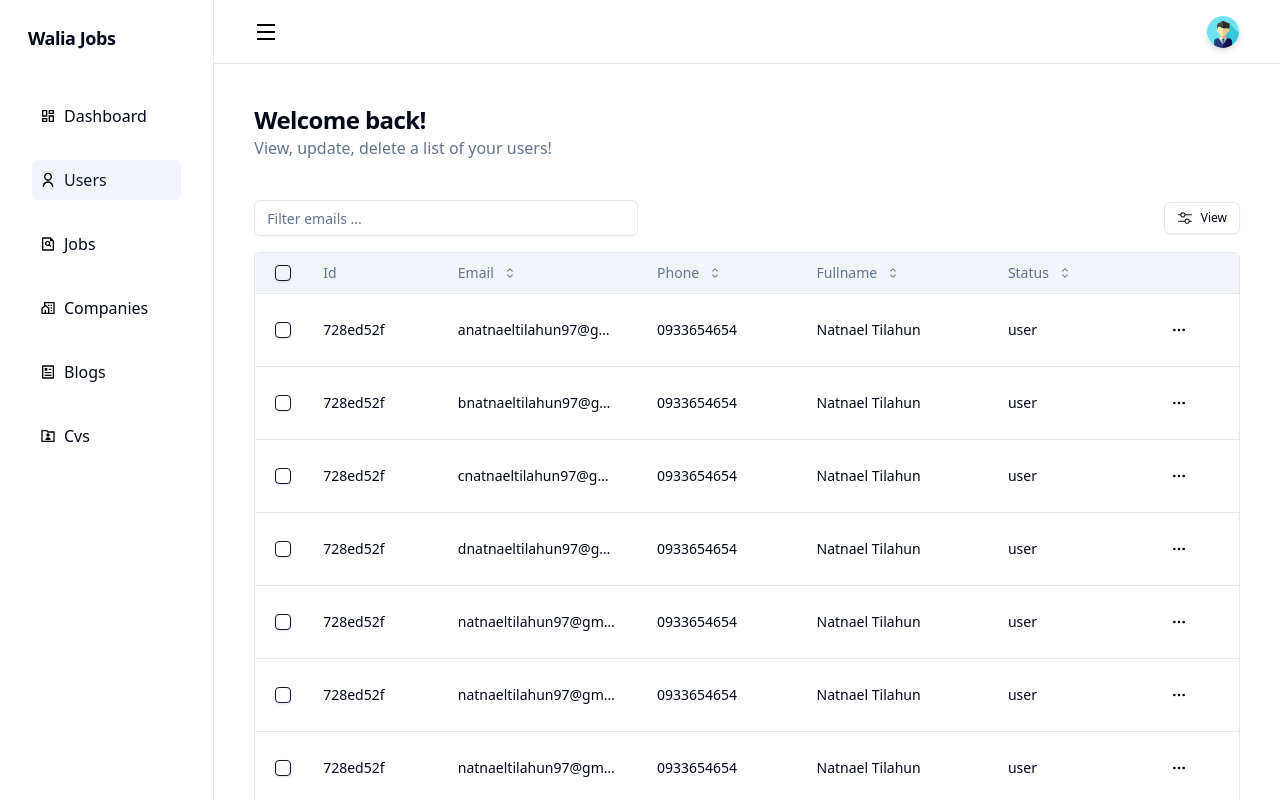
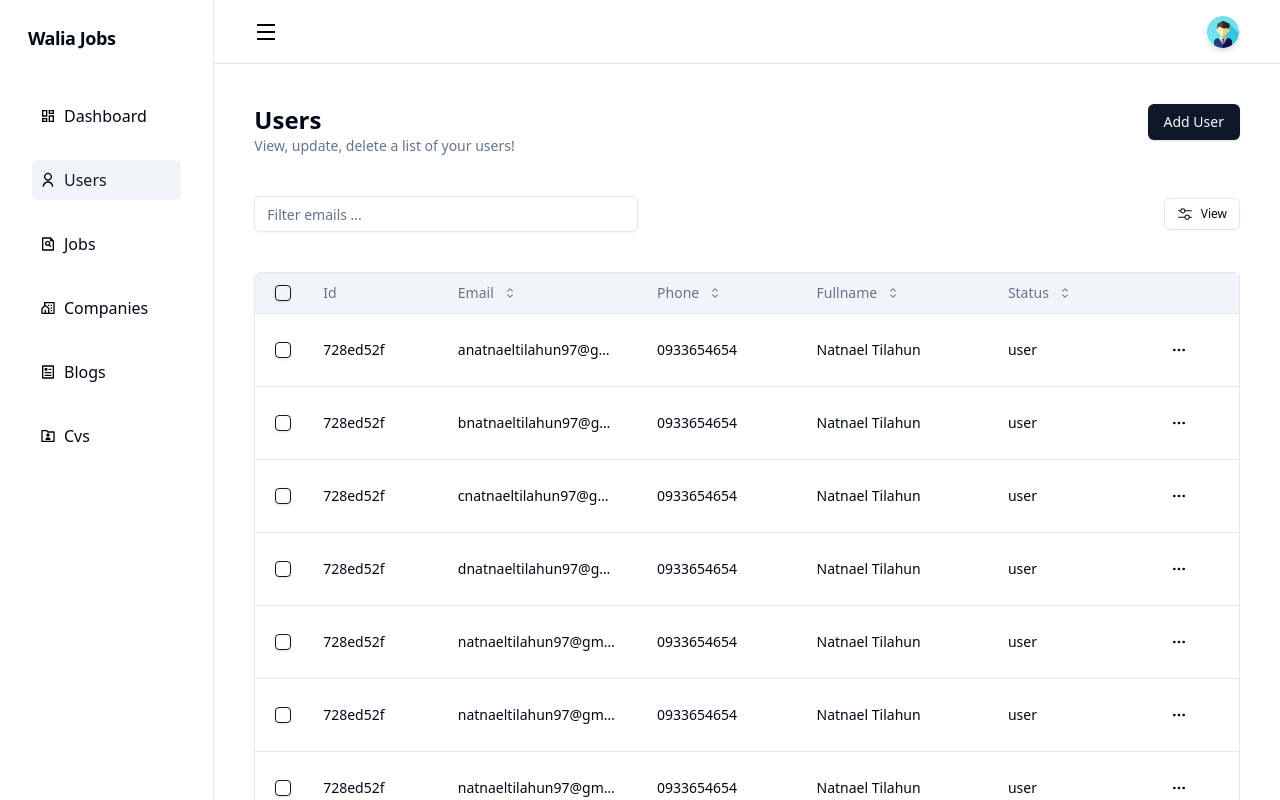
Before and after one commit to Natnael-Tilahun/walia-backend, a Next.js app: page /users/view-users in a window 1280 px wide. Shown: the top 800 px of the page. Built offline with nearby package versions, Linux system fonts and the light colour scheme.

Commit message:
Ui: add new button on users, jobs, companies, blogs, cvs page, modify add blog page ui

```diff
--- a/src/app/(dashboard)/blogs/add-blogs/page.tsx
+++ b/src/app/(dashboard)/blogs/add-blogs/page.tsx
@@ -1,80 +1,94 @@
-"use client"
+"use client";
 
-import PageTitle from '@/components/PageTitle'
-import { useInfos } from '@/stores/newJobForm/infos';
-import { ChangeEvent, useState } from 'react';
-import { Label } from 'recharts';
-
+import PageTitle from "@/components/PageTitle";
+import { Button } from "@/components/ui/button";
+import { useInfos } from "@/stores/newJobForm/infos";
+import { ChangeEvent, useState } from "react";
+import { Label } from "recharts";
 
 // Types
 interface FieldType {
-  name: 'blogTitle'|'blogContent'|'image'|'author';
+  name: "blogTitle" | "blogContent" | "image" | "author";
   label: string;
   placeholder: string;
 }
 
 interface InputParams {
-  value:string,
-  onChange: (e:ChangeEvent<HTMLInputElement>) => void,
-  name: string,
-  placeholder: string,
+  value: string;
+  onChange: (e: ChangeEvent<HTMLInputElement>) => void;
+  name: string;
+  placeholder: string;
 }
 
-
 // Components
-const Input = ({value,onChange,name,placeholder}:InputParams) => {
+const Input = ({ value, onChange, name, placeholder }: InputParams) => {
   return (
-    <input type='text' placeholder={placeholder} value={value} name={name} id={name} onChange={onChange}
-      className='transition w-full outline-confirm border border-muted rounded-md px-4 py-3 text-primary caret-primary placeholder:text-muted-dark ' />
-  )
-}
-
+    <input
+      type="text"
+      placeholder={placeholder}
+      value={value}
+      name={name}
+      id={name}
+      onChange={onChange}
+      className="transition w-full outline-confirm border border-muted rounded-md px-4 py-3 text-primary caret-primary placeholder:text-muted-dark "
+    />
+  );
+};
 
 // Data
-const fields:FieldType[] = [
+const fields: FieldType[] = [
   {
-    name: 'blogTitle',
-    label: 'Blog Title',
+    name: "blogTitle",
+    label: "Blog Title",
     placeholder: "Job Title",
   },
   {
-    name: 'blogContent',
-    label: 'Blog Content',
+    name: "blogContent",
+    label: "Blog Content",
     placeholder: "Job Category",
   },
   {
-    name: 'image',
-    label: 'Image',
+    name: "image",
+    label: "Image",
     placeholder: "blog image",
   },
   {
-    name: 'author',
-    label: 'Author',
+    name: "author",
+    label: "Author",
     placeholder: "blog author",
   },
-]
+];
 
 export default function Home() {
-  const {fieldsValue,setFieldsValue} = useInfos(state=>({
+  const { fieldsValue, setFieldsValue } = useInfos((state) => ({
     fieldsValue: state.infos,
     setFieldsValue: state.setInfos,
-  }))
+  }));
   return (
     <div className="px-5 lg:px-10 space-y-10 mx-auto py-6">
       <PageTitle
-        title="Post a Job"
+        title="Post a Blog"
         sub="Please fill in the required fields below,"
       />
       <form action="#">
-        {fields.map(({name,label,placeholder}) => (
-        <div key={name} className='my-4' >
-            <label htmlFor={name} className='block font-medium text-primary mb-1'>
+        {fields.map(({ name, label, placeholder }) => (
+          <div key={name} className="my-4">
+            <label
+              htmlFor={name}
+              className="block font-medium text-primary mb-1"
+            >
               {label}
             </label>
-            <Input placeholder={placeholder} name={name} value={fieldsValue[name]} onChange={e=>setFieldsValue(name,e.target.value)} />
+            <Input
+              placeholder={placeholder}
+              name={name}
+              value={fieldsValue[name]}
+              onChange={(e) => setFieldsValue(name, e.target.value)}
+            />
           </div>
-       ))}
+        ))}
+        <Button>Create Blog</Button>
       </form>
     </div>
-  )
+  );
 }
--- a/src/app/(dashboard)/blogs/view-blogs/page.tsx
+++ b/src/app/(dashboard)/blogs/view-blogs/page.tsx
@@ -1,5 +1,8 @@
 import { DataTable } from "@/components/data-table";
 import { Blog, columns } from "./columns";
+import PageTitle from "@/components/PageTitle";
+import { Button } from "@/components/ui/button";
+import Link from "next/link";
 
 async function getData(): Promise<Blog[]> {
   return [
@@ -31,11 +34,11 @@ export default async function Blogs() {
 
   return (
     <div className="px-5 lg:px-10 space-y-6 mx-auto py-10">
-      <div>
-        <h2 className="text-2xl font-bold tracking-tight">Welcome back!</h2>
-        <p className="text-muted-foreground">
-          Here&apos;s a list of your blogs!
-        </p>
+      <div className="flex justify-between">
+        <PageTitle title="Blogs" sub="View, edit, delete blogs here." />
+        <Link href="/blogs/add-blogs">
+          <Button>Add Blog</Button>
+        </Link>
       </div>
       <DataTable columns={columns} data={data} />
     </div>
--- a/src/app/(dashboard)/companies/view-companies/page.tsx
+++ b/src/app/(dashboard)/companies/view-companies/page.tsx
@@ -1,5 +1,8 @@
 import { DataTable } from "@/components/data-table";
 import { columns, Company } from "./columns";
+import PageTitle from "@/components/PageTitle";
+import Link from "next/link";
+import { Button } from "@/components/ui/button";
 
 async function getData(): Promise<Company[]> {
   return [
@@ -103,11 +106,11 @@ export default async function Companies() {
   const data = await getData();
   return (
     <div className="px-5 lg:px-10 space-y-6 mx-auto py-10">
-      <div>
-        <h2 className="text-2xl font-bold tracking-tight">Welcome back!</h2>
-        <p className="text-muted-foreground">
-          Here&apos;s a list of companies!
-        </p>
+      <div className="flex justify-between">
+        <PageTitle title="Companies" sub="View, edit, delete companies here." />
+        <Link href="/companies/add-companies">
+          <Button>Add Companies</Button>
+        </Link>
       </div>
       <DataTable columns={columns} data={data} />
     </div>
--- a/src/app/(dashboard)/cvs/view-cvs/page.tsx
+++ b/src/app/(dashboard)/cvs/view-cvs/page.tsx
@@ -1,5 +1,8 @@
 import { DataTable } from "@/components/data-table";
 import { CV, columns } from "./columns";
+import PageTitle from "@/components/PageTitle";
+import Link from "next/link";
+import { Button } from "@/components/ui/button";
 
 async function getData(): Promise<CV[]> {
   return [
@@ -31,9 +34,11 @@ export default async function CVs() {
 
   return (
     <div className="px-5 lg:px-10 mx-auto space-y-6 py-10">
-      <div>
-        <h2 className="text-2xl font-bold tracking-tight">Welcome back!</h2>
-        <p className="text-muted-foreground">Here&apos;s a list of your cvs!</p>
+      <div className="flex justify-between">
+        <PageTitle title="CVs" sub="View, edit, delete cvs here." />
+        <Link href="/cvs/add-cvs">
+          <Button>Add CVs</Button>
+        </Link>
       </div>
       <DataTable columns={columns} data={data} />
     </div>
--- a/src/app/(dashboard)/jobs/view-jobs/page.tsx
+++ b/src/app/(dashboard)/jobs/view-jobs/page.tsx
@@ -1,5 +1,8 @@
 import { DataTable } from "@/components/data-table";
 import { columns, Job } from "./columns";
+import PageTitle from "@/components/PageTitle";
+import Link from "next/link";
+import { Button } from "@/components/ui/button";
 
 async function getData(): Promise<Job[]> {
   return [
@@ -131,9 +134,11 @@ export default async function Jobs() {
 
   return (
     <div className="px-5 lg:px-10 space-y-6 mx-auto py-10">
-      <div>
-        <h2 className="text-2xl font-bold tracking-tight">Welcome back!</h2>
-        <p className="text-muted-foreground">Here&apos;s a list of jobs!</p>
+      <div className="flex justify-between">
+        <PageTitle title="Jobs" sub="View, edit, delete jobs here." />
+        <Link href="/jobs/add-jobs">
+          <Button>Add Jobs</Button>
+        </Link>
       </div>
       <DataTable columns={columns} data={data} />
     </div>
--- a/src/app/(dashboard)/page.tsx
+++ b/src/app/(dashboard)/page.tsx
@@ -1,3 +1,4 @@
+import PageTitle from "@/components/PageTitle";
 import { CalendarDateRangePicker } from "@/components/dashboard/date-range-picker";
 import { Overview } from "@/components/dashboard/overview";
 import { RecentSales } from "@/components/dashboard/recent-sales";
@@ -15,9 +16,13 @@ export default function Home() {
   return (
     <main className="flex w-full min-h-screen flex-col justify-between gap-5 lg:gap-0 p-5 lg:p-10">
       <div className="flex flex-col   w-full md:flex-row items-center justify-between space-y-2">
-        <h2 className="lg:text-3xl md:text-xl font-bold tracking-tight">
-          Dashboard
-        </h2>
+        <div>
+          <h3 className="text-2xl font-semibold">Good evening, Nhatty! 🚀</h3>
+          <p className="text-sm text-muted-foreground">
+            See what’s happening in our company.
+          </p>
+        </div>
+
         <div className="flex w-full items-center justify-end md:w-auto  space-x-2">
           <CalendarDateRangePicker />
           <Button>Download</Button>
--- a/src/app/(dashboard)/users/view-users/page.tsx
+++ b/src/app/(dashboard)/users/view-users/page.tsx
@@ -1,5 +1,8 @@
 import { DataTable } from "@/components/data-table";
 import { User, columns } from "./columns";
+import PageTitle from "@/components/PageTitle";
+import Link from "next/link";
+import { Button } from "@/components/ui/button";
 
 async function getData(): Promise<User[]> {
   return [
@@ -95,11 +98,15 @@ export default async function ViewUsers() {
 
   return (
     <div className="px-5 lg:px-10 mx-auto space-y-6 py-10">
-      <div>
-        <h2 className="text-2xl font-bold tracking-tight">Welcome back!</h2>
-        <p className="text-muted-foreground">
-          View, update, delete a list of your users!
-        </p>
+      <div className="flex justify-between">
+        <PageTitle
+          title="Users"
+          sub="  View, update, delete a list of your users!"
+        />
+
+        <Link href="/users/add-users">
+          <Button>Add User</Button>
+        </Link>
       </div>
       <DataTable columns={columns} data={data} />
     </div>
--- a/src/components/PageTitle/index.tsx
+++ b/src/components/PageTitle/index.tsx
@@ -1,18 +1,15 @@
-import React from 'react'
-
+import React from "react";
 
 interface Params {
-    title: string,
-    sub: string,
+  title: string;
+  sub: string;
 }
 
-export default function PageTitle({title, sub}: Params) {
+export default function PageTitle({ title, sub }: Params) {
   return (
     <div>
-     <h3 className="text-2xl font-medium">{title}</h3>
-        <p className="text-sm text-muted-foreground">
-        {sub}
-        </p>
+      <h3 className="text-2xl font-semibold">{title}</h3>
+      <p className="text-sm text-muted-foreground">{sub}</p>
     </div>
-  )
+  );
 }
--- a/src/components/data-table/index.tsx
+++ b/src/components/data-table/index.tsx
@@ -60,7 +60,7 @@ export function DataTable<TData, TValue>({
   });
 
   return (
-    <div>
+    <>
       <DataTableToolbar table={table} />
       <div className="rounded-md border mb-5 w-full">
         <Table className="">
@@ -115,6 +115,6 @@ export function DataTable<TData, TValue>({
       </div>
 
       <DataTablePagination table={table} />
-    </div>
+    </>
   );
 }
```
